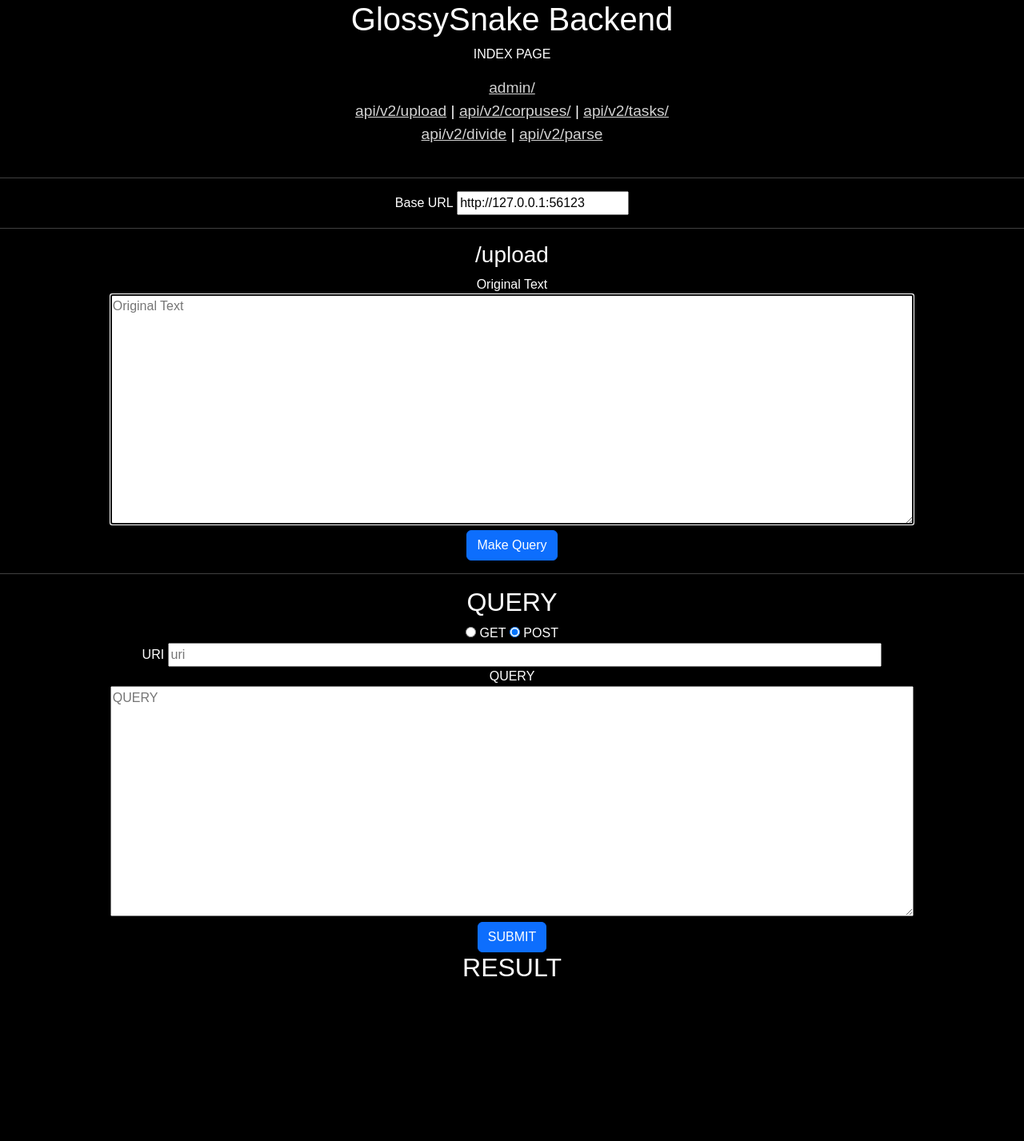
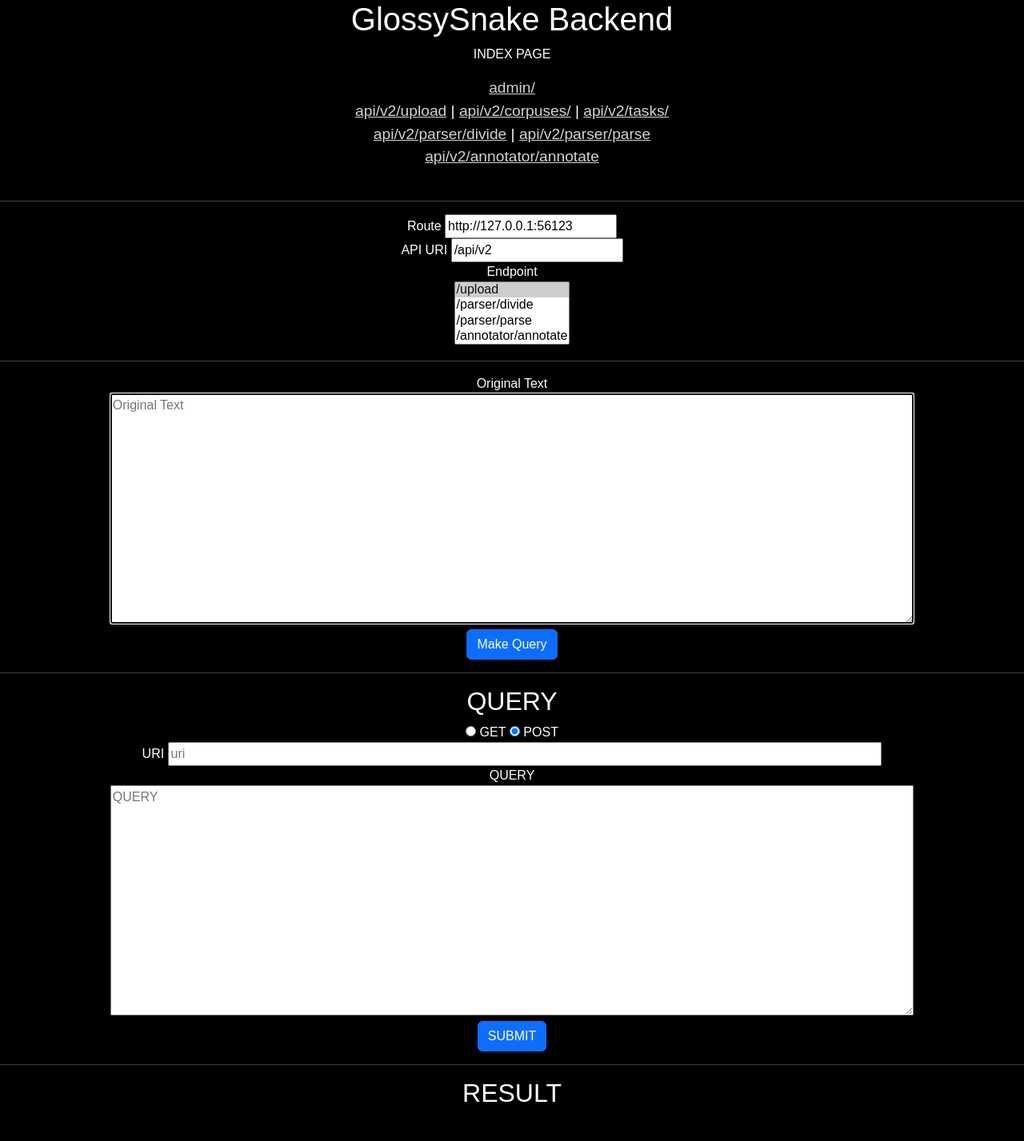
Before and after one commit to parkchamchi/GlossySnake, a Django app: page / in a window 1280 px wide. Shown: the whole page at 80% size. Before the commit the page ends 1221 px from the top, so only its background shows below. Run offline with Django 5.2, Linux system fonts and the light colour scheme.

Commit message:
backend: more general index page and `/upload` now also takes `original_text`

```diff
--- a/src/backend/templates/index.html
+++ b/src/backend/templates/index.html
@@ -18,32 +18,75 @@
 		<a href="api/v2/corpuses/">api/v2/corpuses/</a> |
 		<a href="api/v2/tasks/">api/v2/tasks/</a>
 		<br>
-		<a href="api/v2/parser/divide">api/v2/divide</a> |
-		<a href="api/v2/parser/parse">api/v2/parse</a>
+		<a href="api/v2/parser/divide">api/v2/parser/divide</a> |
+		<a href="api/v2/parser/parse">api/v2/parser/parse</a>
+		<br>
+		<a href="api/v2/annotator/annotate">api/v2/annotator/annotate</a>
 	</div>
 
 	<br>
 	<hr>
 
-	<div id="baseurl_div" class="container">
-		<label for="baseurl">Base URL</label>
-		<input type="text" name="baseurl" placeholder="Baseurl" value="http://127.0.0.1:56123" id="baseurl_input"><br>
+	<div id="endpoint_div" class="container">
+		<label for="route">Route</label>
+		<input type="text" name="route" placeholder="route" value="http://127.0.0.1:56123" id="route_input"><br>
+
+		<label for="api_uri">API URI</label>
+		<input type="text" name="api_uri" placeholder="/api/v2" value="/api/v2" id="api_uri_input"><br>
+
+		<div id="divide_options">
+
+		</div>
+
+		<label for="endpoint">Endpoint</label><br>
+		<select name="endpoint" id="endpoint_select" size="4" required onchange="onEndpointChanged()">
+			<option value="/upload" selected>/upload</option>
+			<option value="/parser/divide">/parser/divide</option>
+			<option value="/parser/parse">/parser/parse</option>
+			<option value="/annotator/annotate">/annotator/annotate</option>
+		</select>
 	</div>
 
 	<hr>
 
-	<div id="upload_div" class="container">
-		<h3>/upload</h3>
+	<div id="fields_div" class="container">
+		<!-- /parser/divide | /parser/parser | /annotator/annotate -->
+		<div id="corpus_id_field" class="field_div">
+			<label for="corpus_id">corpus_id</label>
+			<input type="text" name="corpus_id" placeholder="corpus_id" id="corpus_id_input" class="field_input"><br>
+		</div>
 
+		<!-- /parser/divide -->
+		<div id="divide_options_field" class="field_div">
+			<label for="divide_options">divide_options</label>
+			<input type="text" name="divide_options" placeholder="{'p_delims': ['\n']}" value="{'p_delims': ['\n']}" id="divide_options_input" class="field_input"><br>
+		</div>
+
+		<!-- /parser/parse -->
+		<div id="parse_options_field" class="field_div">
+			<label for="parse_options">parse_options</label>
+			<input type="text" name="parse_options" placeholder="{'t_delims': null}" value="{'t_delims': null}" id="parse_options_input"  class="field_input"><br>
+		</div>
+
+		<!-- /annotator/annotate -->
+		<div id="annotate_options_field" class="field_div">
+			<label for="annotate_options">annotate_options</label>
+			<input type="text" name="annotate_options" placeholder="{'lang_from': 'French', 'lang_to': 'English'}" value="{'lang_from': 'French', 'lang_to': 'English'}" id="annotate_options_input"  class="field_input"><br>
+		</div>
+
+		<!-- /upload -->
+		<div id="original_text_field" class="field_div">
 			<label for="original_text">Original Text</label><br>
-		<textarea class="context_input auto-resize"
+			<textarea class="context_input auto-resize field_input"
 				name="original_text"
 				spellcheck="true"
 				autofocus
 				placeholder="Original Text"
 				id="original_text_textarea"></textarea>
 			<br>
-		<button class="makequerybutton btn btn-primary" onclick="makeUploadQuery()">Make Query</button>
+		</div>
+
+		<button class="makequerybutton btn btn-primary" onclick="makeQuery()">Make Query</button>
 	</div>
 
 	<hr>
@@ -68,6 +111,8 @@
 		<button class="submitbutton btn btn-primary" onclick="submit()">SUBMIT</button>
 	</div>
 
+	<hr>
+
 	<div id="result_div" class="container">
 		<h2>RESULT</h2>
 
@@ -82,9 +127,36 @@
 
 		const METHODS = ["GET", "POST"]; //prolly not actual const
 
+		const ENDPOINTS_AND_REQS = {
+			"/upload": ["original_text"],
+			"/parser/divide": ["corpus_id", "divide_options"],
+			"/parser/parse": ["corpus_id", "parse_options"],
+			"/annotator/annotate": ["corpus_id", "annoatate_optoins"]
+		}
+
+		window.onload = function () {
+			onEndpointChanged();
+		}
+
+		function onEndpointChanged() {
+			let endpoint = document.getElementById("endpoint_select").value;
+			const reqs = ENDPOINTS_AND_REQS[endpoint];
+
+			const fields_div = document.getElementById("fields_div");
+			const divs = fields_div.getElementsByClassName("field_div");
+
+			for (const div of divs) {
+				let field = div.id.replace("_field", "");
+				if (reqs.includes(field))
+					div.hidden = false;
+				else
+					div.hidden = true;
+			}
+		}
+
 		function setUri(resource, version="/api/v2") {
-			let baseurl = document.getElementById("baseurl_input").value;
-			uri = baseurl + version + resource;
+			let route = document.getElementById("route_input").value;
+			uri = route + version + resource;
 			document.getElementById("uri_input").value = uri;
 		}
 
@@ -111,6 +183,32 @@
 			throw new Error("Couldn't get the method");
 		}
 
+		function makeQuery() {
+			let endpoint = document.getElementById("endpoint_select").value;
+			const reqs = ENDPOINTS_AND_REQS[endpoint];
+
+			const fields_div = document.getElementById("fields_div");
+			const inputs = fields_div.getElementsByClassName("field_input"); //Incl. textarea
+
+			let query = {};
+
+			for (const input of inputs) {
+				console.log(input);
+				let name = input.name;
+				console.log(name);
+				if (!reqs.includes(name))
+					continue;
+
+				let value = input.value;
+				query[name] = value;
+			}
+
+			setQuery(query);
+			setUri(endpoint);
+			setMethod("POST");
+		}
+
+		/*
 		function makeUploadQuery() {
 			let original_text = document.getElementById("original_text_textarea").value;
 
@@ -126,6 +224,7 @@
 			setUri("/upload");
 			setMethod("POST");
 		}
+		*/
 
 		function submit() {
 			let uri = document.getElementById("uri_input").value;
@@ -206,5 +305,9 @@
 		#res_json_pre {
 			text-align: left;
 		}
+
+		input.field_input {
+			width: 70%;
+		}
 	</style>
 </body>
```
Also changed, not shown: docs/design/design.md (+1 -1 lines), src/backend/upload/tests_api.py (+41 -3 lines), src/backend/upload/views.py (+9 -2 lines), src/backend/db.sqlite3. Lines whose indentation alone changed are shown as unchanged.
